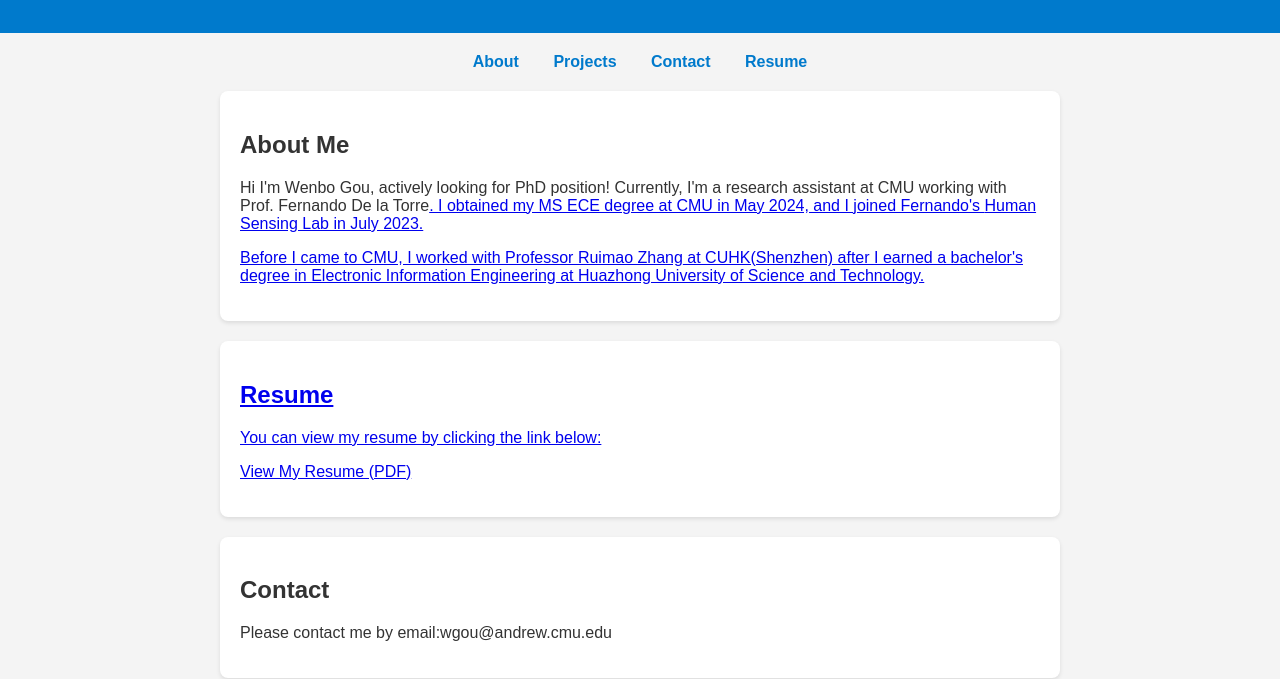
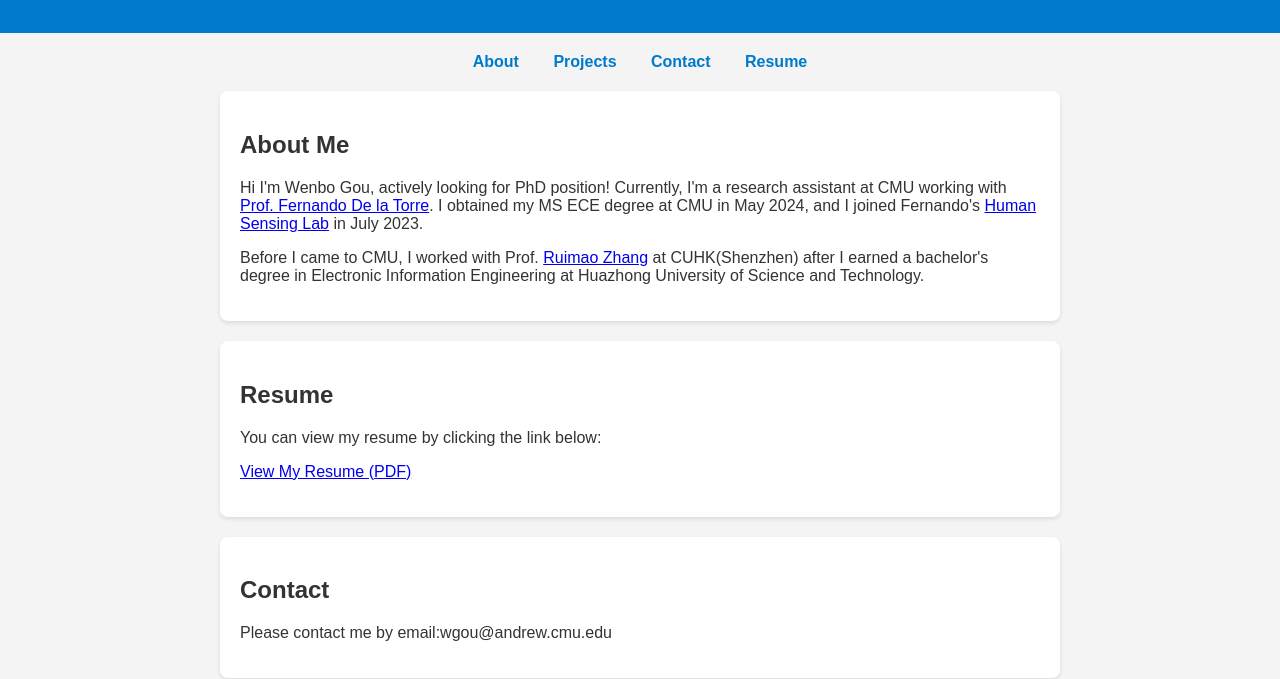
Before and after one commit to MakingBigNewsWallace/MakingBigNewsWallace.github.io, a plain HTML site: page index.html in a window 1280 px wide. Shown: the part 121-800 px from the top of the page. Drawn offline with Linux system fonts and the light colour scheme.

Commit message:
correct links

```diff
--- a/index.html
+++ b/index.html
@@ -62,8 +62,8 @@
 
     <section id="about">
         <h2>About Me</h2>
-        <p>Hi I'm Wenbo Gou, actively looking for PhD position! Currently, I'm a research assistant at CMU working with Prof. Fernando De la Torre<a href="https://www.cs.cmu.edu/~ftorre/" target="_blank">. I obtained my MS ECE degree at CMU in May 2024, and I joined Fernando's <a href="https://humansensing.cs.cmu.edu/" target="_blank">Human Sensing Lab in July 2023.</p>
-        <p>Before I came to CMU, I worked with Professor Ruimao Zhang<a href="http://www.zhangruimao.site/" target="_blank"> at CUHK(Shenzhen) after I earned a bachelor's degree in Electronic Information Engineering at Huazhong University of Science and Technology. </p>
+        <p>Hi I'm Wenbo Gou, actively looking for PhD position! Currently, I'm a research assistant at CMU working with <a href="https://www.cs.cmu.edu/~ftorre/" target="_blank">Prof. Fernando De la Torre</a>. I obtained my MS ECE degree at CMU in May 2024, and I joined Fernando's <a href="https://humansensing.cs.cmu.edu/" target="_blank">Human Sensing Lab</a> in July 2023.</p>
+        <p>Before I came to CMU, I worked with Prof. <a href="http://www.zhangruimao.site/" target="_blank">Ruimao Zhang</a> at CUHK(Shenzhen) after I earned a bachelor's degree in Electronic Information Engineering at Huazhong University of Science and Technology. </p>
         </section>
 
     <section id="resume">
```
